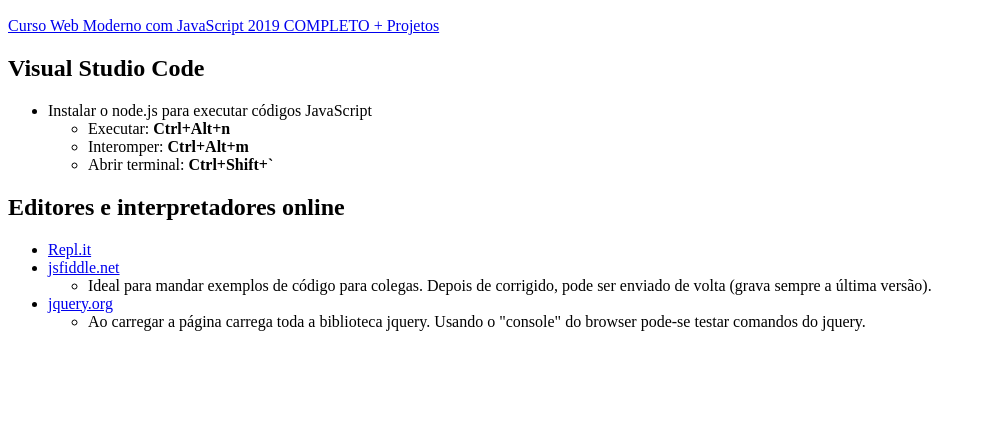
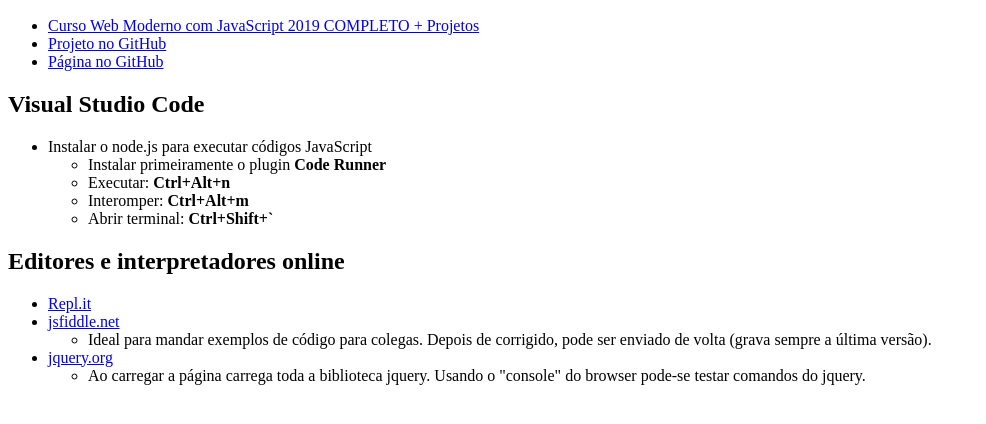
Before and after one commit to pjpro/curso-webmoderno, a plain HTML site: page index.html in a window 1280 px wide. Shown: the part 38-462 px from the top of the page, without its empty margins (0-986 px from the left). Drawn offline with Linux system fonts and the light colour scheme.

Commit message:
03-01-2020

```diff
--- a/fundamentos/arrays.js
+++ b/fundamentos/arrays.js
@@ -18,3 +18,5 @@ console.log(valores) // [ 7.7, 8.9, 6.3, 9.2, 10, { id: 3 }, false, null, 'teste
 console.log(valores.pop()) // imprime excluindo o último
 delete valores[0] // apaga o primeiro
 console.log(valores) //
+
+console.log(typeof valores) // object (array é um objeto)
--- a/index.html
+++ b/index.html
@@ -6,8 +6,13 @@
 
     <p>
         <h2>Curso Web Moderno com JavaScript 2019 COMPLETO + Projetos</h2>
-        <a href="https://www.udemy.com/course/curso-web/" target="_blank">Curso Web Moderno com JavaScript 2019 COMPLETO
-            + Projetos</a>
+        <ul>
+            <li><a href="https://www.udemy.com/course/curso-web/" target="_blank">Curso Web Moderno com JavaScript 2019
+                    COMPLETO
+                    + Projetos</a></li>
+            <li> <a href="https://github.com/pjpro/curso-webmoderno" target="_blank">Projeto no GitHub</a></li>
+            <li> <a href="https://pjpro.github.io/curso-webmoderno/index.html" target="_blank">Página no GitHub</a></li>
+        </ul>
     </p>
 
     <p>
@@ -15,6 +20,7 @@
         <ul>
             <li>Instalar o node.js para executar códigos JavaScript</li>
             <ul>
+                <li>Instalar primeiramente o plugin <strong>Code Runner</strong></li>
                 <li>Executar: <strong>Ctrl+Alt+n</strong></li>
                 <li>Interomper: <strong>Ctrl+Alt+m</strong></li>
                 <li>Abrir terminal: <strong>Ctrl+Shift+`</strong></li>
```
Also changed, not shown: fundamentos/nullUndefined.js (added, +22 -0 lines), fundamentos/objeto.js (added, +13 -0 lines).
